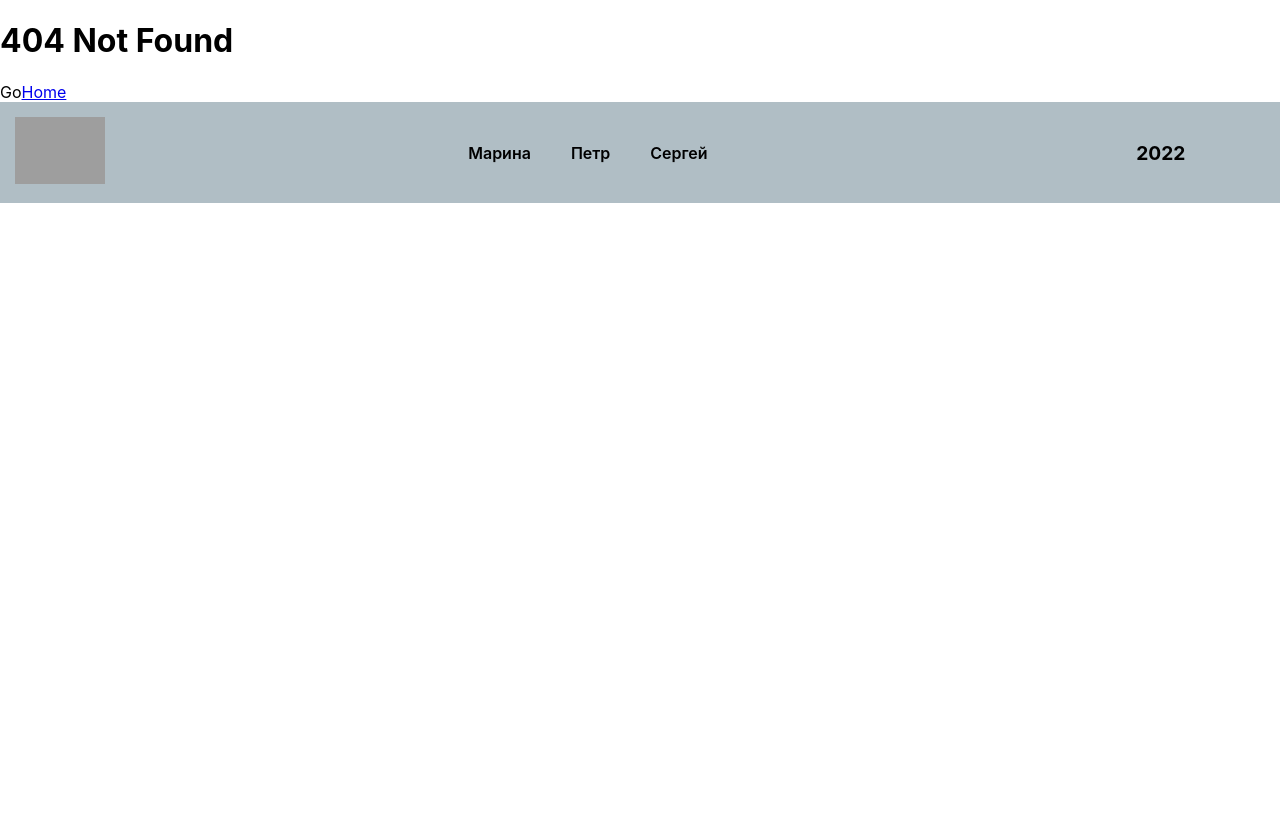
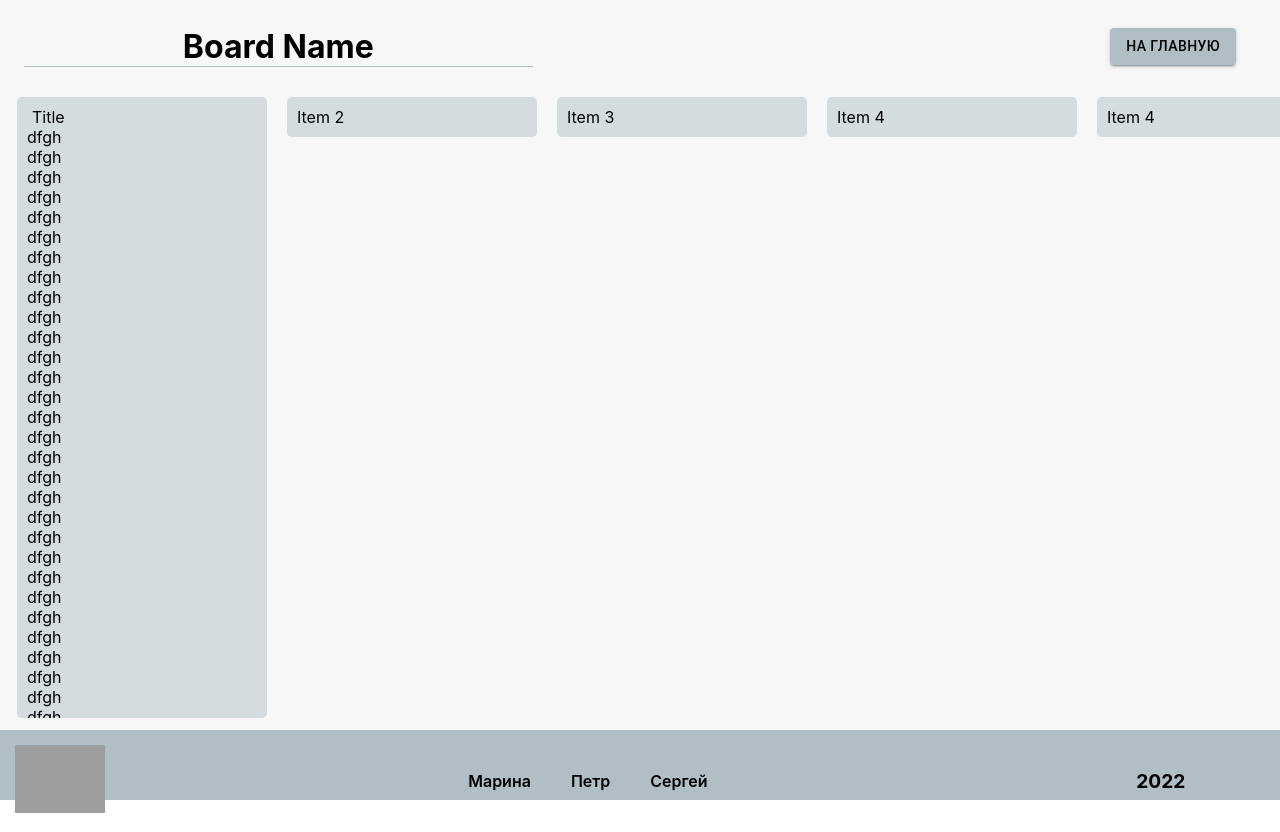
Before and after one commit to marinchik99/project-management-app, a React (Create React App) app: page /Board in a window 1280 px wide. Before the commit this address had no page. Before the commit the page ends 800 px from the top, so only its background shows below. Built offline with nearby package versions, Linux system fonts and the light colour scheme; grey boxes are pictures that could not be loaded.

Commit message:
feat: add board page

```diff
--- a/src/App.tsx
+++ b/src/App.tsx
@@ -3,8 +3,8 @@ import { Routes, Route, Navigate } from 'react-router-dom';
 import Footer from './application/generalComponents/footer';
 import NotFound from './application/notFound';
 import Navigation from './application/generalComponents/navigation';
+import BoardPage from './application/boardPage/boardPage';
 import WelcomePage from './application/welcomePage/welcomePage';
-import MainPage from './application/mainPage';
 import BoardsPage from './application/boardsPage';
 import SignupPage from './application/authorizationForms/SignupPage/SignupPage';
 import LoginPage from './application/authorizationForms/LoginPage/LoginPage';
@@ -20,7 +20,7 @@ function App() {
         <Route path="/" element={<WelcomePage />} />
         <Route path="/Login" element={token ? <Navigate to="/" /> : <LoginPage />} />
         <Route path="/Signup" element={token ? <Navigate to="/" /> : <SignupPage />} />
-        <Route path="/Main" element={<MainPage />} />
+        <Route path="/Board" element={<BoardPage />} />
         <Route path="/Boards" element={<BoardsPage />} />
         <Route path="/*" element={<NotFound />} />
       </Routes>
--- /dev/null
+++ b/src/application/boardPage/boardPage.tsx
@@ -0,0 +1,91 @@
+import { Container, Grid, Button, Stack, List, ListItem } from '@mui/material';
+import React from 'react';
+import { NavLink } from 'react-router-dom';
+import '../../css/boardPage.css';
+import AddIcon from '@mui/icons-material/Add';
+
+export default function BoardPage() {
+  return (
+    <section className="board-page">
+      <Container maxWidth="xl" className="board-container">
+        <Grid
+          className="board-info"
+          container
+          spacing={1}
+          justifyContent="space-between"
+          alignItems="center"
+        >
+          <Grid item xs={5}>
+            <h2 className="board-name">Board Name</h2>
+          </Grid>
+          <Grid item xs={5} className="button-container">
+            <NavLink to="/Boards" style={{ textDecoration: 'none' }}>
+              <Button className="button-to-boards" variant="contained">
+                На главную
+              </Button>
+            </NavLink>
+          </Grid>
+        </Grid>
+        <div className="work-container">
+          <div className="list-container">
+            <span className="list-title" contentEditable={true}>
+              Title
+            </span>
+            <div className="list">
+              <div className="list__item">dfgh</div>
+              <div className="list__item">dfgh</div>
+              <div className="list__item">dfgh</div>
+              <div className="list__item">dfgh</div>
+              <div className="list__item">dfgh</div>
+              <div className="list__item">dfgh</div>
+              <div className="list__item">dfgh</div>
+              <div className="list__item">dfgh</div>
+              <div className="list__item">dfgh</div>
+              <div className="list__item">dfgh</div>
+              <div className="list__item">dfgh</div>
+              <div className="list__item">dfgh</div>
+              <div className="list__item">dfgh</div>
+              <div className="list__item">dfgh</div>
+              <div className="list__item">dfgh</div>
+              <div className="list__item">dfgh</div>
+              <div className="list__item">dfgh</div>
+              <div className="list__item">dfgh</div>
+              <div className="list__item">dfgh</div>
+              <div className="list__item">dfgh</div>
+              <div className="list__item">dfgh</div>
+              <div className="list__item">dfgh</div>
+              <div className="list__item">dfgh</div>
+              <div className="list__item">dfgh</div>
+              <div className="list__item">dfgh</div>
+              <div className="list__item">dfgh</div>
+              <div className="list__item">dfgh</div>
+              <div className="list__item">dfgh</div>
+              <div className="list__item">dfgh</div>
+              <div className="list__item">dfgh</div>
+              <div className="list__item">dfgh</div>
+              <div className="list__item">dfgh</div>
+              <div className="list__item">dfgh</div>
+              <div className="list__item">dfgh</div>
+              <div className="list__item">dfgh</div>
+              <div className="list__item">dfgh</div>
+              <div className="list__item">dfgh</div>
+            </div>
+            <form>
+              <div></div>
+              {/* <Button className="button-add-column" variant="contained">
+                <AddIcon />
+                Добавить список
+              </Button> */}
+            </form>
+          </div>
+          <div className="list-container">Item 2</div>
+          <div className="list-container">Item 3</div>
+          <div className="list-container">Item 4</div>
+          <div className="list-container">Item 4</div>
+          <div className="list-container">Item 4</div>
+          <div className="list-container">Item 4</div>
+        </div>
+      </Container>
+    </section>
+  );
+}
--- a/src/application/mainPage.tsx
+++ /dev/null
@@ -1,5 +0,0 @@
-import React from 'react';
-
-export default function MainPage() {
-  return <div>main page</div>;
-}
--- /dev/null
+++ b/src/application/person.d.ts
@@ -0,0 +1 @@
+declare module '@mui/icons-material/Person';
--- /dev/null
+++ b/src/css/boardPage.css
@@ -0,0 +1,76 @@
+.board-page {
+  padding: 0;
+  background: #f7f7f7;
+  max-height: 100%;
+}
+
+.board-container {
+  min-height: calc(100vh - 70px);
+  overflow-x: auto;
+  overflow-y: hidden;
+}
+
+.board-info {
+  height: 80px;
+}
+
+.button-container {
+  display: flex;
+  justify-content: flex-end;
+}
+
+.board-name {
+  text-align: center;
+  font-size: 2rem;
+  border-bottom: 1px solid var(--main-color);
+}
+
+.board-container .button-to-boards,
+.board-container .button-add-column {
+  margin-right: 20px;
+  color: black;
+  background: var(--main-color);
+}
+
+.board-container .button-to-boards:hover,
+.board-container .button-add-column:hover {
+  border-color: var(--secondary-color);
+  background: var(--secondary-color);
+}
+
+.work-container {
+  bottom: 75px;
+  top: 90px;
+  left: 0px;
+  right: 0px;
+  position: absolute;
+  overflow-x: auto;
+  overflow-y: hidden;
+  max-width: 100%;
+  padding: 7px;
+  white-space: nowrap;
+}
+
+.list-container {
+  box-sizing: border-box;
+  display: inline-block;
+  white-space: nowrap;
+  align-self: baseline;
+  max-width: 250px;
+  width: 100%;
+  background: #b0bec57a;
+  margin: 0 10px;
+  padding: 10px;
+  border-radius: 5px;
+  overflow: auto;
+  max-height: 100%;
+  vertical-align: top;
+}
+
+.list-title {
+  padding: 5px;
+}
+
+.list-title:focus {
+  outline: 1px solid var(--main-color);
+}
--- a/src/css/footer.css
+++ b/src/css/footer.css
@@ -1,6 +1,6 @@
 .footer {
   width: 100%;
-  flex: 0 0 auto;
+  height: 70px;
   background: var(--main-color);
 }
 
--- a/src/css/welcome.css
+++ b/src/css/welcome.css
@@ -62,7 +62,7 @@
 }
 
 .welcome-page button:hover {
-  border-color: #ff8a65;
+  border-color: var(--secondary-color);
   color: var(--secondary-color);
 }
 
@@ -78,7 +78,7 @@
 }
 
 .authoriz-buttons > a:nth-child(2) > button:hover {
-  background: #ff8a65;
+  background: var(--secondary-color);
 }
 
 .desk-container {
--- a/src/global.css
+++ b/src/global.css
@@ -21,10 +21,9 @@ body {
 }
 
 .App {
-  flex-grow: 1;
   display: flex;
   flex-direction: column;
-  min-height: 100vh;
+  min-height: calc(100vh - 70px);
 }
 
 code {
@@ -39,5 +38,5 @@ code {
 }
 
 main {
-  flex-grow: 1;
+  min-height: calc(100vh - 70px);
 }
```
Also changed, not shown: 1 other file (tests, documents, lock files or other folders).
